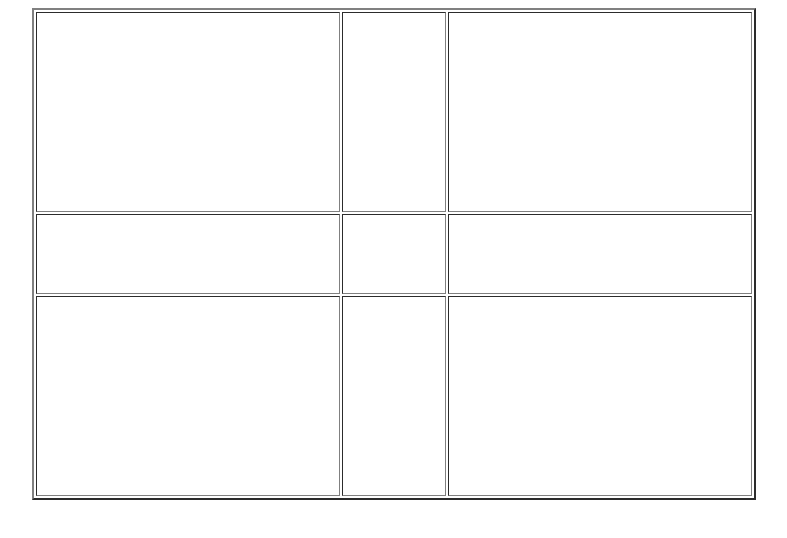
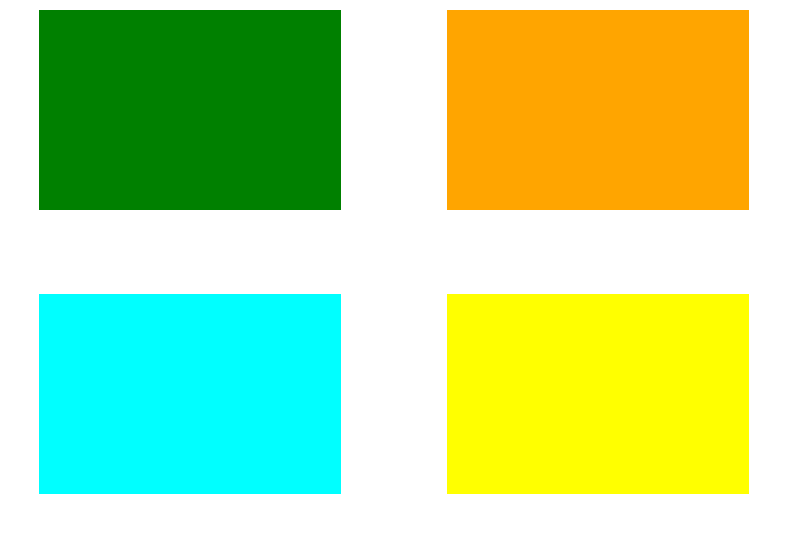
Before and after one commit to keiko-vi/practica-1, a plain HTML site: page index.html in a window 1280 px wide. Shown: the whole page, without its empty margins (246-1033 px from the left). Drawn offline with Linux system fonts and the light colour scheme.

Commit message:
Update index.html

```diff
--- a/index.html
+++ b/index.html
@@ -6,23 +6,23 @@
     <body>
 
         <center>
-            <table border="2">
+            <table border="0">
                 <tr height="200">
-                    <td width="300"> </td>
-                    <td width="100"> </td>
-                    <td width="300"> </td>
+                    <td width="300" bgcolor="green"> </td>
+                    <td width="100" > </td>
+                    <td width="300" bgcolor="orange"> </td>
                 </tr>
 
                 <tr height="80">
-                    <td width="300"> </td>
+                    <td width="300" > </td>
                     <td width="100"> </td>
                     <td width="300"> </td>
                 </tr>
 
                 <tr height="200">
-                    <td width="300"> </td>
+                    <td width="300" bgcolor="cyan"> </td>
                     <td width="100"> </td>
-                    <td width="300"> </td>
+                    <td width="300" bgcolor="yellow"> </td>
                 </tr>
 
 
```
